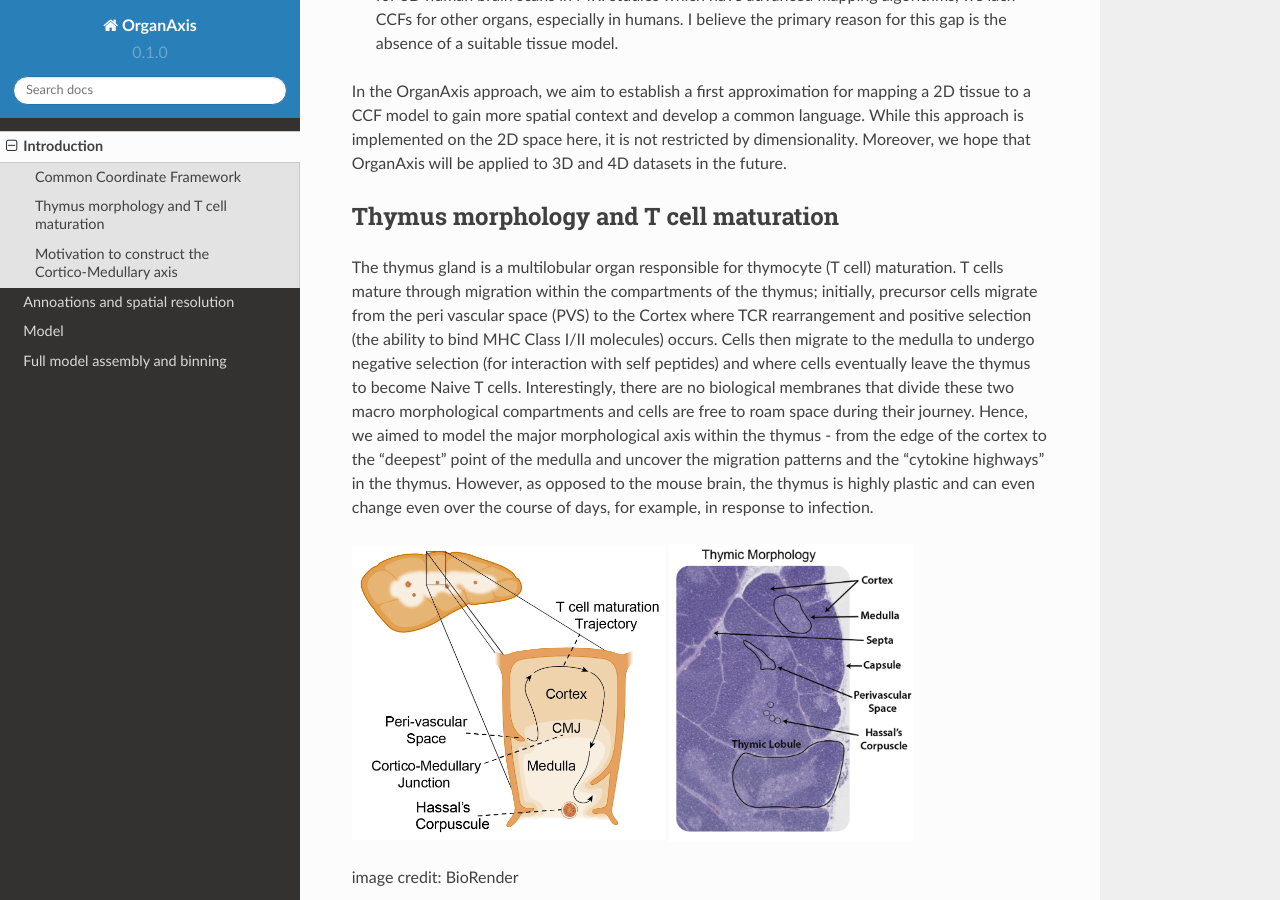
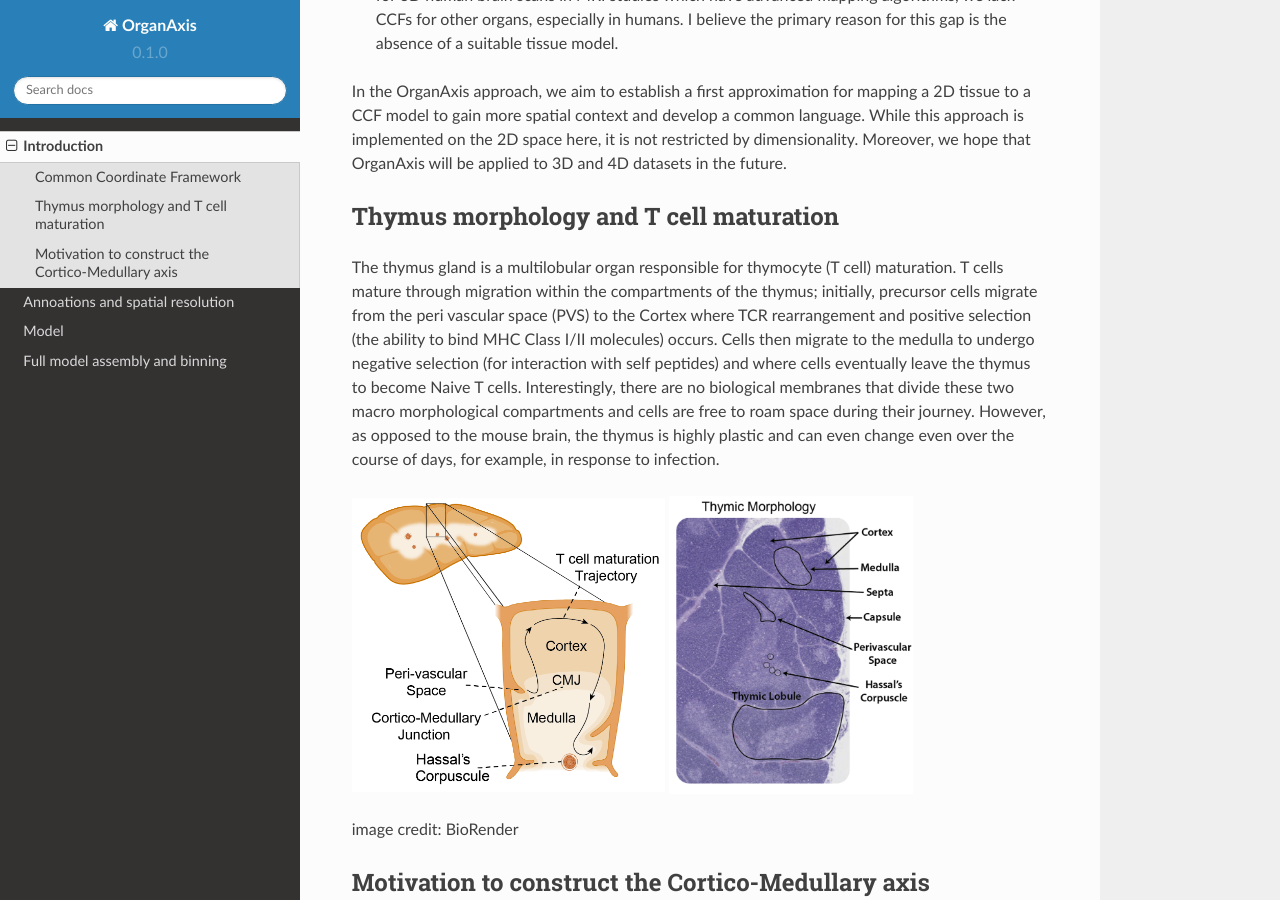
Before and after one commit to nadavyayon/organ_axis_tutorial, a Sphinx documentation site: the page built from docs/source/introduction.rst, in a window 1280 px wide and 900 px high, scrolled down 640 px. Built offline with Sphinx 7.4.7 and the Read the Docs theme 2.0.0, drawn with Linux system fonts in a browser that asks for light colours.

Commit message:
Update introduction.rst

```diff
--- a/docs/source/introduction.rst
+++ b/docs/source/introduction.rst
@@ -13,9 +13,8 @@ In the OrganAxis approach, we aim to establish a first approximation for mapping
 
 Thymus morphology and T cell maturation
 -----------------
-
 The thymus gland is a multilobular organ responsible for thymocyte (T cell) maturation. T cells mature through migration within the compartments of the thymus; initially, precursor cells migrate from the peri vascular space (PVS) to the Cortex where TCR rearrangement and positive selection (the ability to bind MHC Class I/II molecules) occurs.  Cells then migrate to the medulla to undergo negative selection (for interaction with self peptides) and where cells eventually leave the thymus to become Naive T cells.
-Interestingly, there are no biological membranes that divide these two macro morphological compartments and cells are free to roam space during their journey. Hence, we aimed to model the major morphological axis within the thymus - from the edge of the cortex to the “deepest” point of the medulla and uncover the migration patterns and the “cytokine highways”  in the thymus. However, as opposed to the mouse brain, the thymus is highly plastic and can even change even over the course of days, for example, in response to infection.
+Interestingly, there are no biological membranes that divide these two macro morphological compartments and cells are free to roam space during their journey. However, as opposed to the mouse brain, the thymus is highly plastic and can even change even over the course of days, for example, in response to infection.
 
 |pic1| |pic2|
 
```
